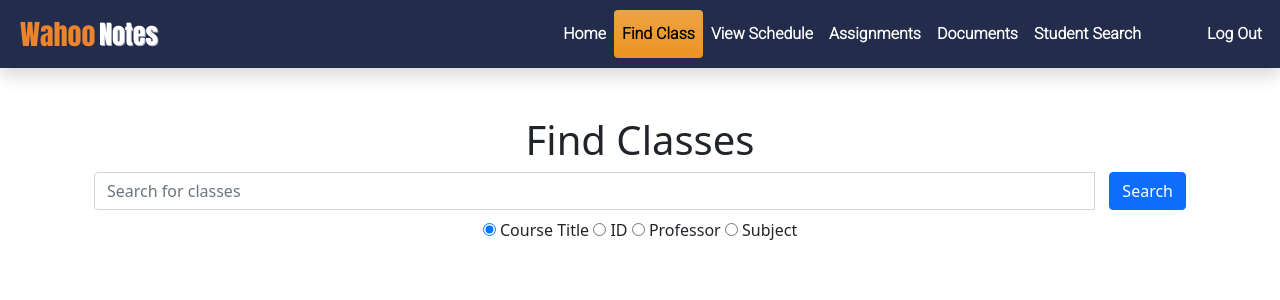
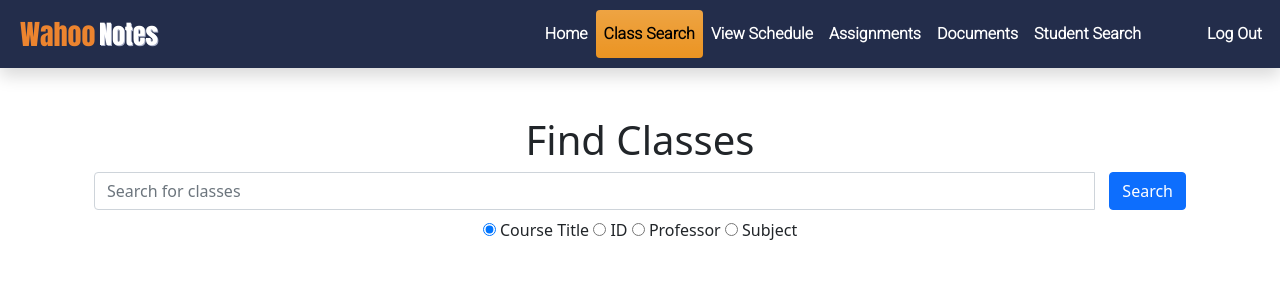
Before and after one commit to WilliamHaslet/wahoo-notes-website-project, a Django app: page /addClasses/ in a window 1280 px wide. Shown: the top 300 px of the page. Run offline with Django 3.2, Linux system fonts and the light colour scheme; some libraries are stand-ins or nearby versions.

Commit message:
nav bar find class tab to changed to class search

```diff
--- a/templates/base.html
+++ b/templates/base.html
@@ -116,7 +116,7 @@
                 <a {% if request.resolver_match.url_name == '' %}class="nav-link active rounded"{% else %}class="nav-link rounded"{% endif %} href="{% url 'main_app:index'%}">Home</a>
               </li>
               <li class="nav-item">
-                <a {% if request.resolver_match.url_name == 'addclasses' %}class="nav-link active rounded"{% else %}class="nav-link rounded"{% endif %} href="{% url 'main_app:addclasses'%}">Find Class</a>
+                <a {% if request.resolver_match.url_name == 'addclasses' %}class="nav-link active rounded"{% else %}class="nav-link rounded"{% endif %} href="{% url 'main_app:addclasses'%}">Class Search</a>
               </li>
               <li class="nav-item">
                 <a {% if request.resolver_match.url_name == 'listclasses' %}class="nav-link active rounded"{% else %}class="nav-link rounded"{% endif %} href="{% url 'main_app:listclasses'%}">View Schedule</a>
```
